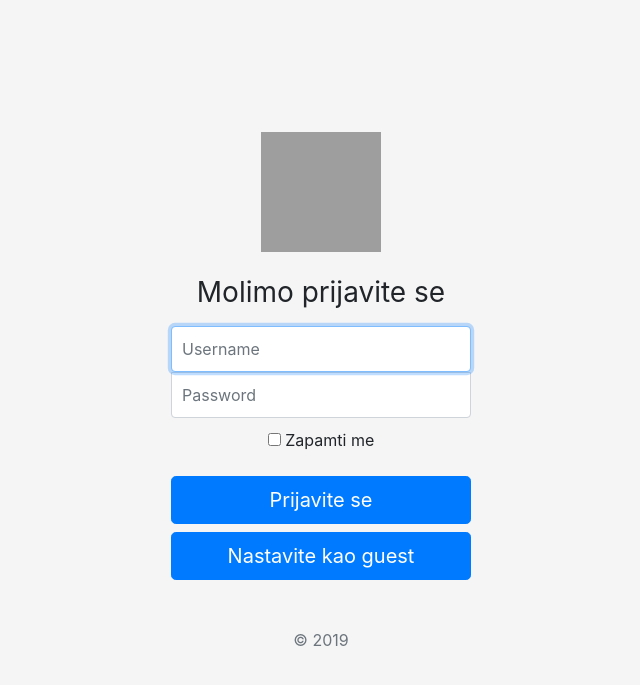
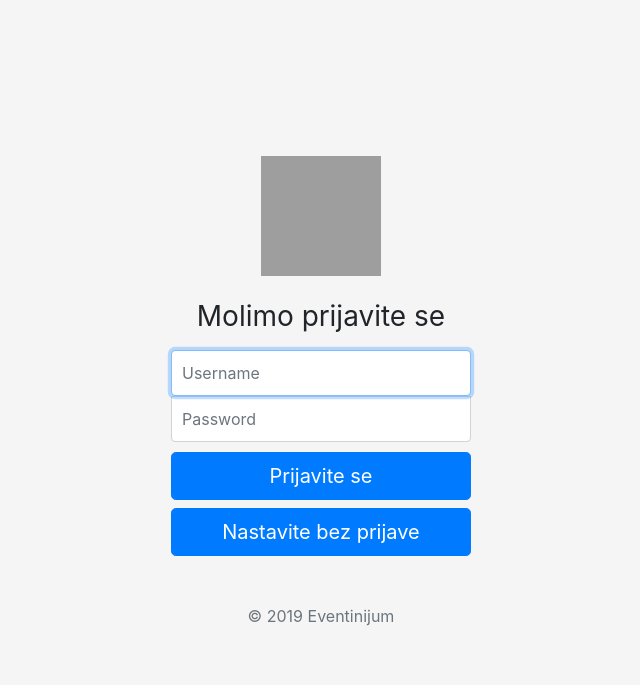
Before and after one commit to NikolaTesanovic/OSI2019-Grupa-5, a PHP site: page /login.php in a window 1280 px wide. Shown: the top 685 px of the page, without its empty margins (319-959 px from the left). Run offline with PHP 8.4, Linux system fonts and the light colour scheme; grey boxes are pictures that could not be loaded.

Commit message:
Popravka login logike

```diff
--- a/login.php
+++ b/login.php
@@ -1,3 +1,8 @@
+<?php
+   session_start();
+   session_destroy();
+?>
+
 <?php
 include("database.php");
 switch (login()) {
@@ -18,7 +23,6 @@ switch (login()) {
     break;
 }
 ?>
-
 
 <html lang="en">
   <head>
@@ -48,15 +52,10 @@ switch (login()) {
       <input type="username" id="username" name="username" class="form-control" placeholder="Username" required autofocus>
       <label for="inputPassword" class="sr-only">Password</label>
       <input type="password" id="inputPassword" name="password" class="form-control" placeholder="Password" required>
-      <div class="checkbox mb-3">
-        <label>
-          <input type="checkbox" name="remember" value="remember-me"> Zapamti me
-        </label>
-      </div>
       <button class="btn btn-lg btn-primary btn-block" type="submit">Prijavite se</button>
-      <a class="btn btn-lg btn-primary btn-block" href="guest_menu.php" role="button">Nastavite kao guest</a>
+      <a class="btn btn-lg btn-primary btn-block" href="guest_menu.php" role="button">Nastavite bez prijave</a>
 
-      <p class="mt-5 mb-3 text-muted">&copy; 2019</p>
+      <p class="mt-5 mb-3 text-muted">&copy; 2019 Eventinijum</p>
     </form>
   </body>
 </html>
--- a/logout.php
+++ b/logout.php
@@ -3,6 +3,5 @@
    unset($_SESSION["username"]);
    unset($_SESSION["password"]);
    session_destroy();
-   //echo 'You have cleaned session';
-   header('Refresh: 2; URL = login.php');
+   header('Refresh: 1; URL = login.php');
 ?>
```
